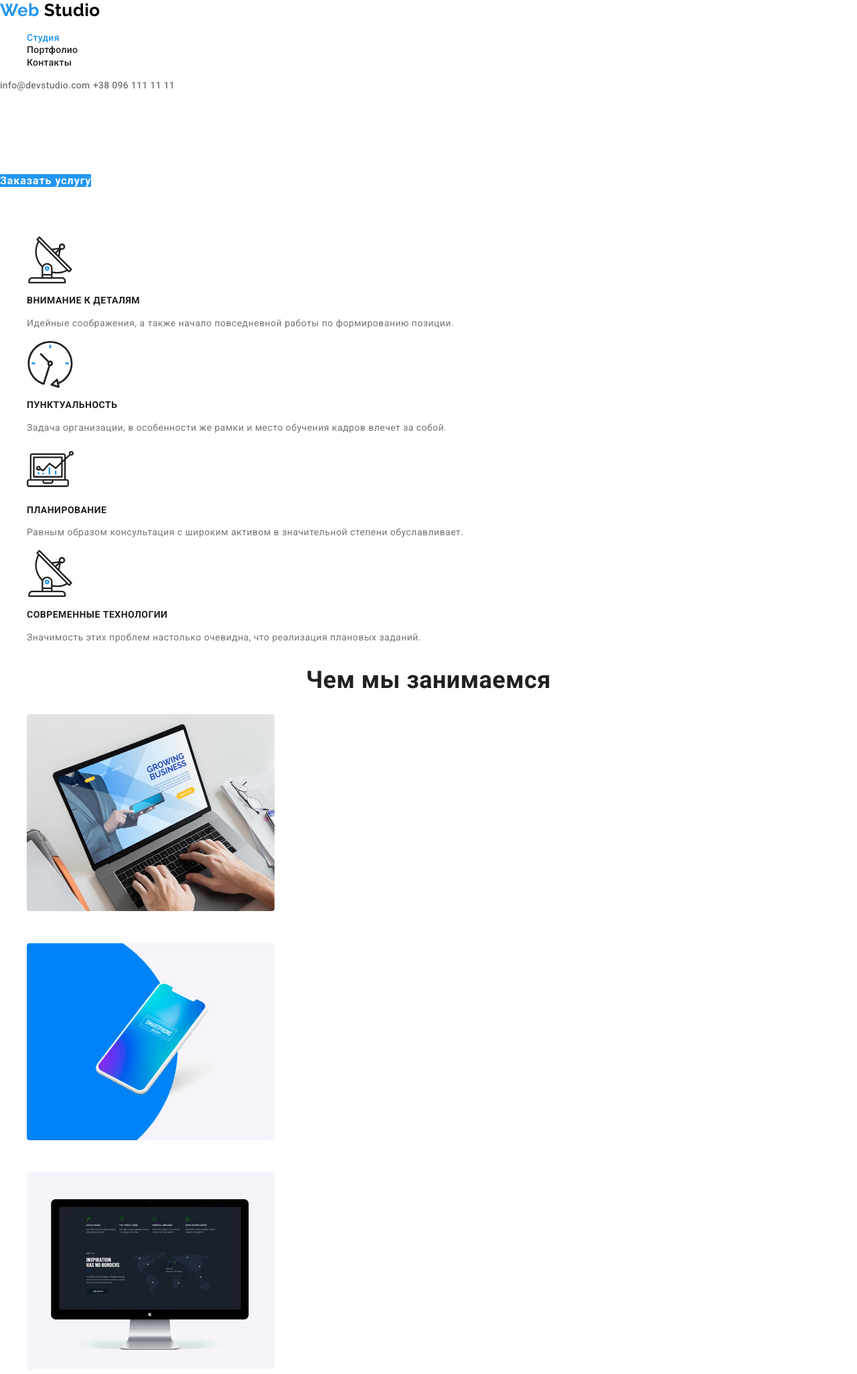
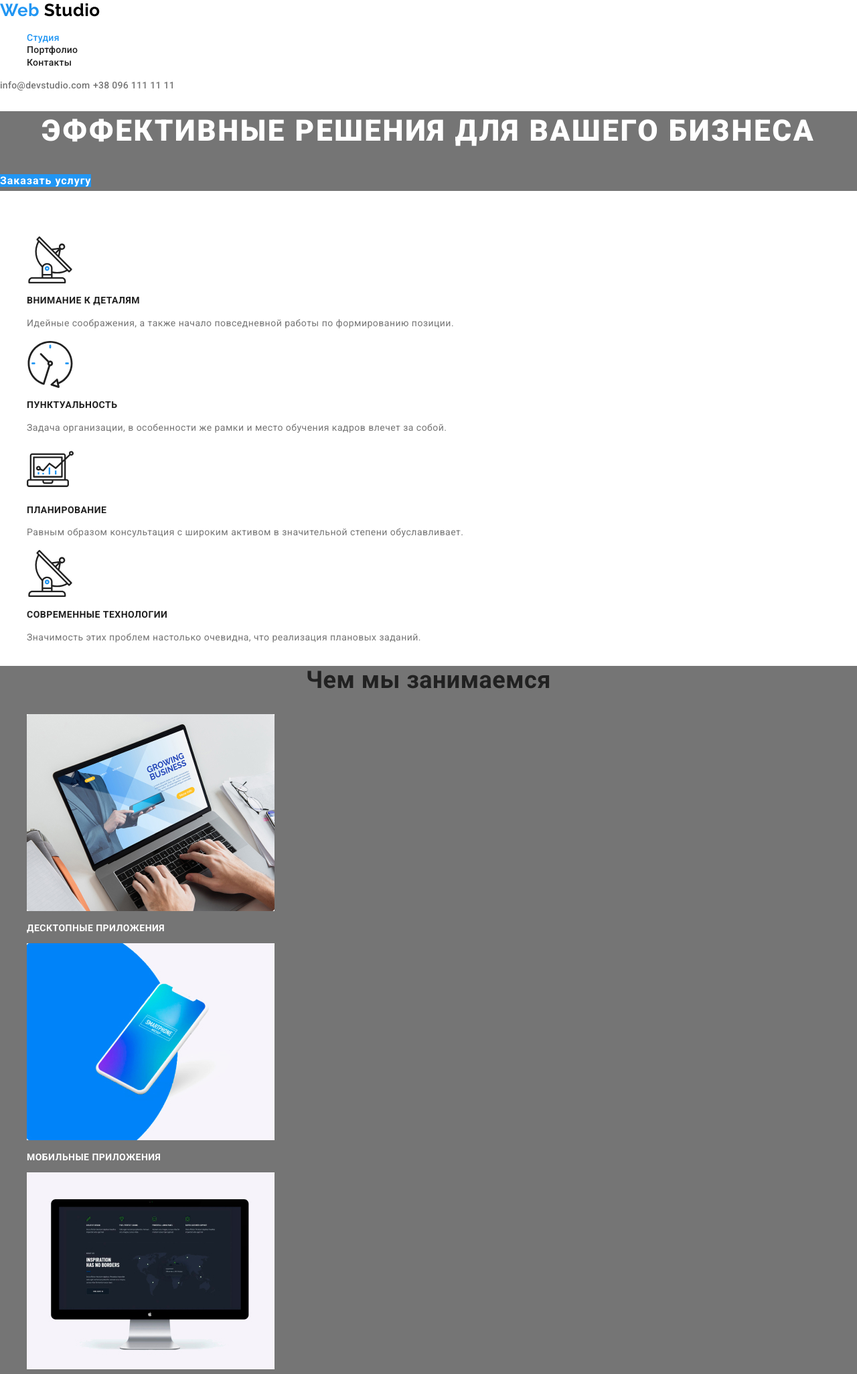
Before and after one commit to Roman-Dobrodii/goit-markup-hw-02, a plain HTML site: page index.html in a window 1280 px wide. Shown: the top 2051 px of the page at 67% size. Drawn offline with Linux system fonts and the light colour scheme.

Commit message:
Добавляет временный цвет фона секциям где есть белый текст

```diff
--- a/css/main.css
+++ b/css/main.css
@@ -74,6 +74,9 @@ a {
 }
 
 /* Hero */
+.hero {
+  background-color: var(--title-text-color);
+}
 .hero-title {
   color: var(--title-white-color);
   font-weight: 900;
@@ -106,6 +109,9 @@ a {
 }
 
 /* Work */
+.work {
+  background-color: var(--title-text-color);
+}
 .work-title {
   color: var(--primary-text-color);
   font-weight: 700;
```
